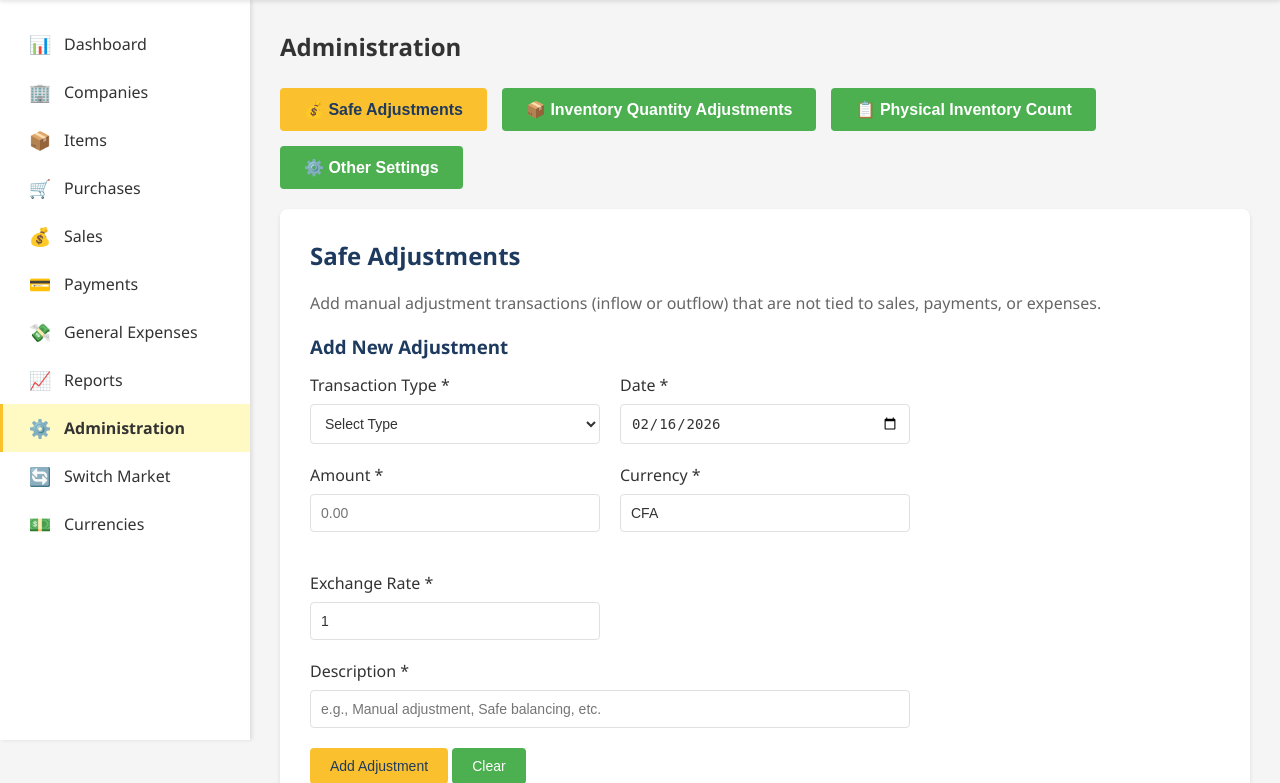
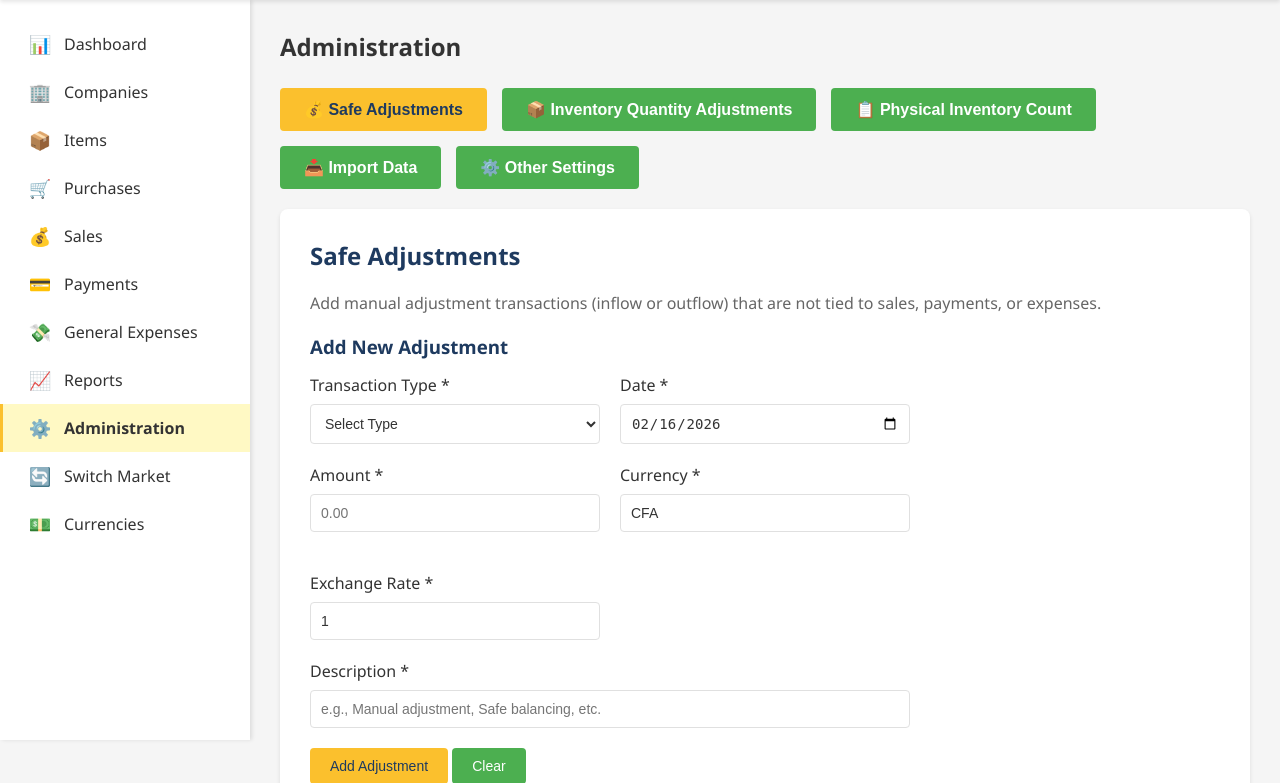
Before and after one commit to reehawi-alt/SariTextileAccounting, a Flask app: page /administration in a window 1280 px wide. Shown: the part 60-843 px from the top of the page. Run offline with Flask 3, Linux system fonts and the light colour scheme; a user stored in the database is signed in; data comes from the database, SQL or seed files in the repository; data that the repository does not hold is empty; some libraries are stand-ins or nearby versions.

Commit message:
Make Import Data a visible top-level tab in Administration
Co-authored-by: Cursor <cursoragent@cursor.com>

```diff
--- a/templates/administration.html
+++ b/templates/administration.html
@@ -17,6 +17,9 @@
     </button>
     <button id="physicalCountBtn" class="btn btn-secondary" onclick="showSection('physical-count')" style="padding: 12px 24px; font-size: 16px; font-weight: 600;">
         📋 Physical Inventory Count
+    </button>
+    <button id="importDataBtnTab" class="btn btn-secondary" onclick="showSection('import-data')" style="padding: 12px 24px; font-size: 16px; font-weight: 600;">
+        📥 Import Data
     </button>
     <button id="otherSettingsBtn" class="btn btn-secondary" onclick="showSection('other')" style="padding: 12px 24px; font-size: 16px; font-weight: 600;">
         ⚙️ Other Settings
@@ -274,21 +277,22 @@
         </div>
     </div>
 
-    <!-- Import Data (for migrating local data to deployed app) -->
-    <div style="background: #f9f9f9; padding: 20px; border-radius: 8px; margin-bottom: 20px; border-left: 4px solid #2196f3;">
-        <h3 style="margin-bottom: 15px; color: #1e3a5f; font-size: 18px;">📥 Import Data from Local Backup</h3>
-        <p style="color: #666; margin-bottom: 15px;">Upload a data export file from your local app to load your markets, companies, items, sales, and more into this deployed instance.</p>
-        <ol style="color: #666; margin-bottom: 15px; padding-left: 20px;">
-            <li>On your local computer, run: <code style="background:#e0e0e0;padding:2px 6px;border-radius:4px;">python scripts/export_data.py</code></li>
-            <li>This creates <code style="background:#e0e0e0;padding:2px 6px;border-radius:4px;">data_export.json</code></li>
-            <li>Upload that file below</li>
-        </ol>
-        <form id="importDataForm">
-            <input type="file" id="importDataFile" accept=".json" required style="margin-bottom: 10px;">
-            <button type="submit" class="btn btn-primary" id="importDataBtn">Import Data</button>
-        </form>
-        <p id="importDataMessage" style="margin-top: 10px; font-weight: 600;"></p>
-    </div>
+</div>
+
+<!-- Import Data Section (standalone) -->
+<div id="importDataSection" style="background: white; padding: 30px; border-radius: 8px; box-shadow: 0 2px 4px rgba(0,0,0,0.1); display: none;">
+    <h2 style="margin-bottom: 20px; color: #1e3a5f;">📥 Import Data from Local Backup</h2>
+    <p style="color: #666; margin-bottom: 20px;">Upload a data export file from your local app to load your markets, companies, items, sales, and more into this deployed instance.</p>
+    <ol style="color: #666; margin-bottom: 20px; padding-left: 20px; line-height: 1.8;">
+        <li>On your local computer, run: <code style="background:#e0e0e0;padding:2px 8px;border-radius:4px;">python scripts/export_data.py</code></li>
+        <li>This creates <code style="background:#e0e0e0;padding:2px 8px;border-radius:4px;">data_export.json</code> in your project folder</li>
+        <li>Upload that file below</li>
+    </ol>
+    <form id="importDataForm">
+        <input type="file" id="importDataFile" accept=".json" required style="margin-bottom: 15px; display: block;">
+        <button type="submit" class="btn btn-primary" id="importDataBtn">Import Data</button>
+    </form>
+    <p id="importDataMessage" style="margin-top: 15px; font-weight: 600;"></p>
 </div>
 
 <script>
@@ -301,11 +305,13 @@ function showSection(section) {
     document.getElementById('inventoryAdjustmentsSection').style.display = 'none';
     document.getElementById('physicalCountSection').style.display = 'none';
     document.getElementById('otherSettingsSection').style.display = 'none';
+    document.getElementById('importDataSection').style.display = 'none';
 
     // Reset button styles
     document.getElementById('safeAdjustmentsBtn').className = 'btn btn-secondary';
     document.getElementById('inventoryAdjustmentsBtn').className = 'btn btn-secondary';
     document.getElementById('physicalCountBtn').className = 'btn btn-secondary';
+    document.getElementById('importDataBtnTab').className = 'btn btn-secondary';
     document.getElementById('otherSettingsBtn').className = 'btn btn-secondary';
 
     // Show selected section
@@ -318,6 +324,9 @@ function showSection(section) {
     } else if (section === 'physical-count') {
         document.getElementById('physicalCountSection').style.display = 'block';
         document.getElementById('physicalCountBtn').className = 'btn btn-primary';
+    } else if (section === 'import-data') {
+        document.getElementById('importDataSection').style.display = 'block';
+        document.getElementById('importDataBtnTab').className = 'btn btn-primary';
     } else if (section === 'other') {
         document.getElementById('otherSettingsSection').style.display = 'block';
         document.getElementById('otherSettingsBtn').className = 'btn btn-primary';
```
